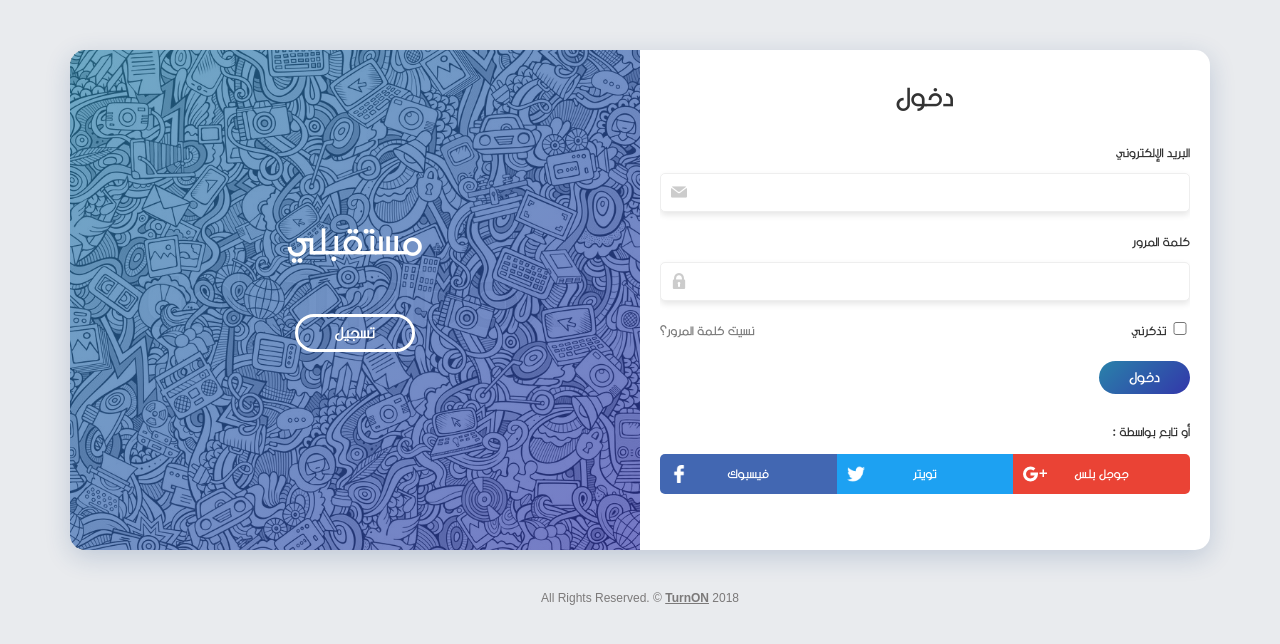
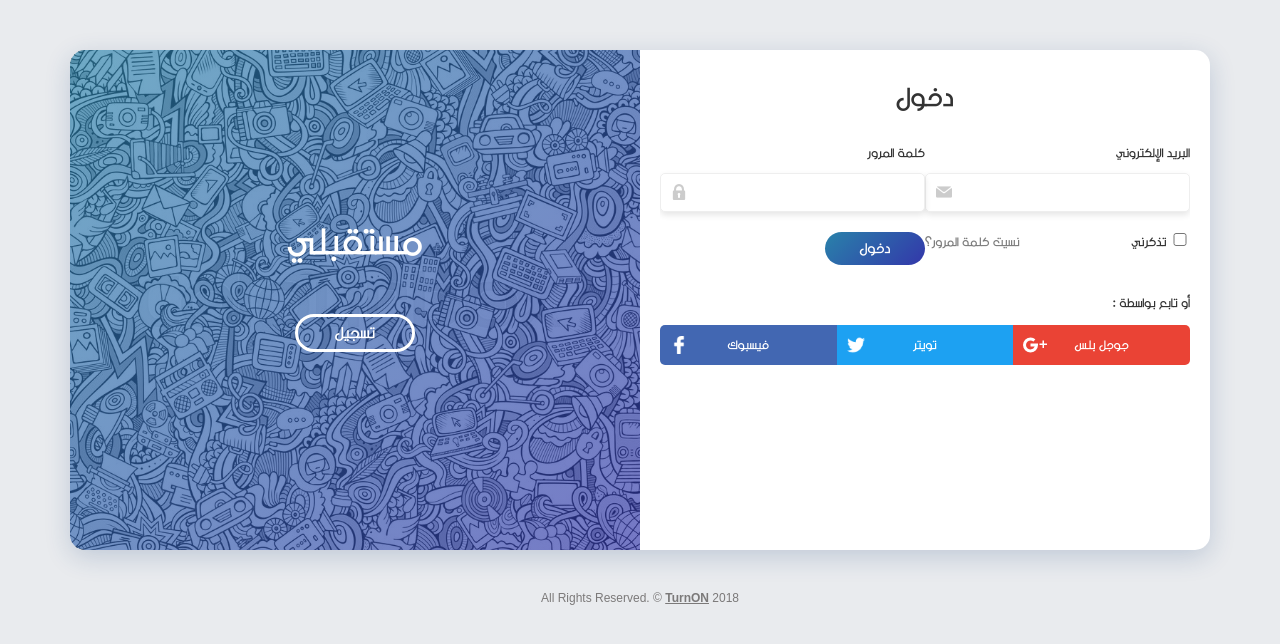
Before and after one commit to melnaeem/FutureApp, a plain HTML site: page signin.html in a window 1280 px wide. Drawn offline with Linux system fonts and the light colour scheme.

Commit message:
SVG Modified Last

```diff
--- a/css/signup-style.css
+++ b/css/signup-style.css
@@ -120,7 +120,6 @@ a:active, a:visited{
     background-size: cover;
     position: relative;
 
-
 }
 
 .loginContainer .overlay{
@@ -175,12 +174,12 @@ a:active, a:visited{
 }
 
 form{
-
     overflow: hidden;
+    display: grid;
+    grid-template-columns: 50fr 50fr;
 }
 
 .nameContainer , .mailContainer, .mobileContainer, .passContainer{
-    width: 50%;
     float: right;
     padding-left: 10px;
 }
@@ -285,7 +284,7 @@ form button[type="submit"]{
     padding: 5px 30px;
     border-radius: 30px;
     border: none;
-
+    width: 100px;
 
     background: #2982aa; /* Old browsers */
     background: -moz-linear-gradient(-45deg, #2982aa 0%, #3337aa 100%); /* FF3.6-15 */
```
Also changed, not shown: img/icons/Create-Msg-Tri.svg, img/icons/Msg-Tri.svg, img/icons/SentDate_Icon.svg, img/icons/WritingDate_Icon.svg, img/icons/search.svg.
